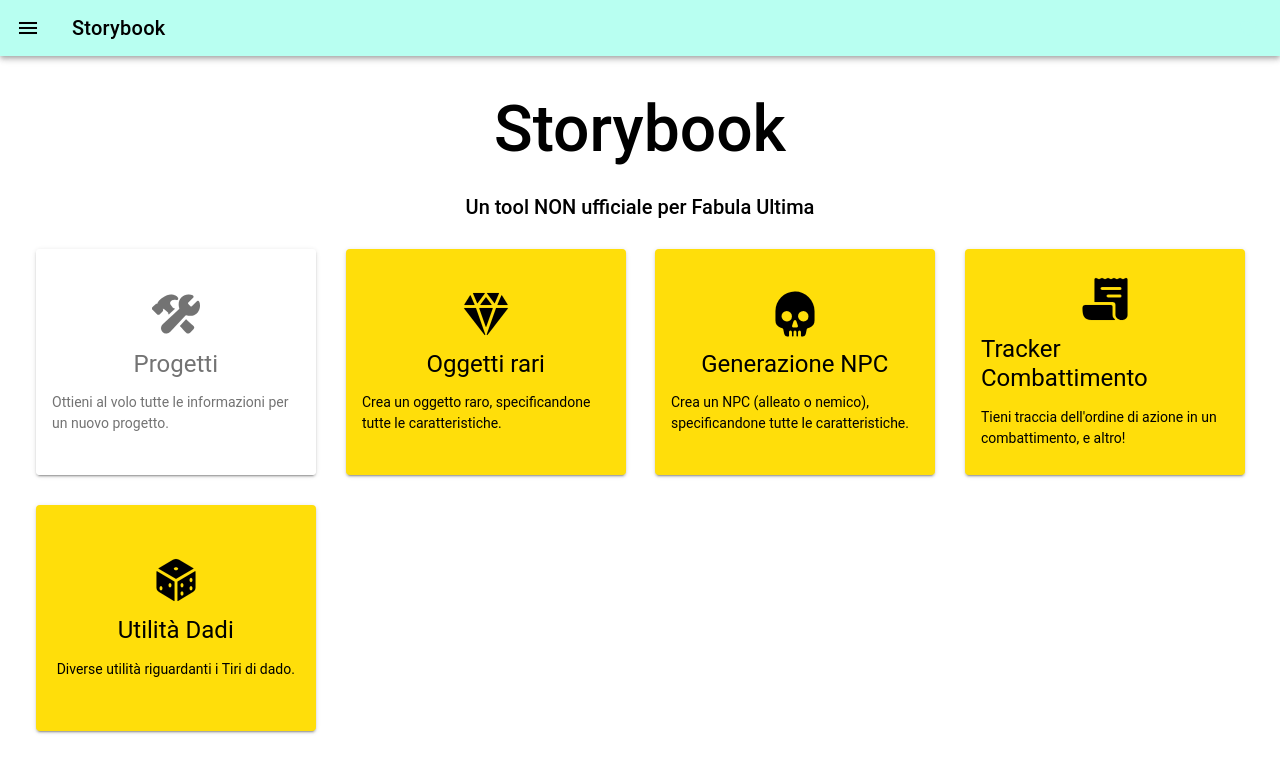
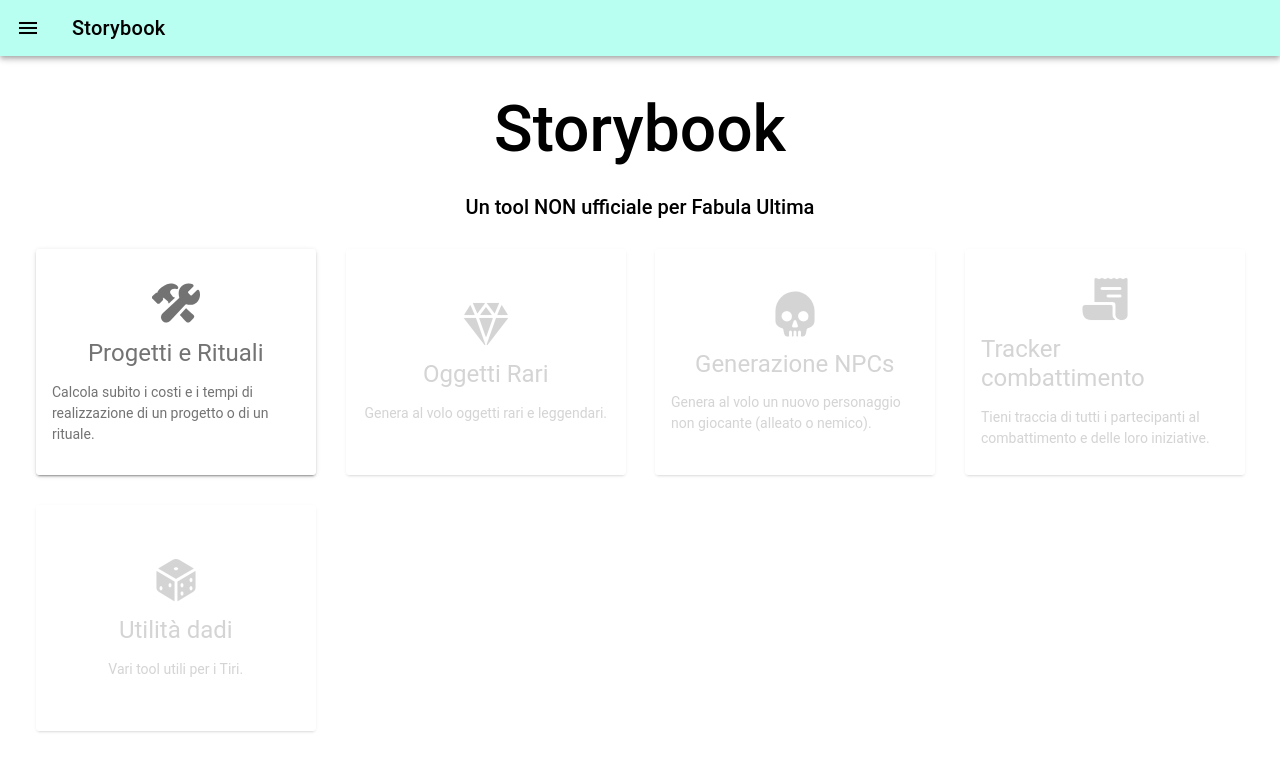
Before and after one commit to Juuzen/fu-storybook, a React (Vite) app: page /home in a window 1280 px wide. Shown: the top 772 px of the page. Built offline with nearby package versions, Linux system fonts and the light colour scheme.

Commit message:
Added favicon, route fixes

```diff
--- a/src/layout/content/Content.tsx
+++ b/src/layout/content/Content.tsx
@@ -1,12 +1,12 @@
 import { Redirect, Route } from 'react-router-dom'
-import { footerRoutes, sidebarRoutes } from '../../routes/routes'
+import { footerRoutes, homeRoute, sidebarRoutes } from '../../routes/routes'
 import { IonContent } from '@ionic/react'
 import scss from './Content.module.scss'
 
 const Content = () => {
   return (
     <IonContent className={`${scss.appContent} ion-padding`}>
-      {[...sidebarRoutes, ...footerRoutes].map((route, index) => (
+      {[homeRoute, ...sidebarRoutes, ...footerRoutes].map((route, index) => (
         <Route key={'route-' + index} path={route.url} exact component={route.component} />
       ))}
       <Route>
--- a/src/layout/sidebar/Sidebar.tsx
+++ b/src/layout/sidebar/Sidebar.tsx
@@ -13,7 +13,7 @@
   IonTitle,
   IonToolbar,
 } from '@ionic/react'
-import { footerRoutes, sidebarRoutes } from '../../routes/routes'
+import { footerRoutes, homeRoute, sidebarRoutes } from '../../routes/routes'
 import { close } from 'ionicons/icons'
 
 const Sidebar = () => {
@@ -33,9 +33,9 @@
 
       <IonContent>
         <IonList className='ion-no-padding' lines='none'>
-          {sidebarRoutes.map((route, index) => (
+          {[homeRoute, ...sidebarRoutes].map((route, index) => (
             <IonMenuToggle key={'route-' + index} autoHide={false}>
-              <IonItem button routerLink={route.url}>
+              <IonItem button routerLink={route.url} disabled={route.disabled}>
                 <IonIcon slot='start' icon={route.icon} />
                 <IonLabel>{route.title}</IonLabel>
               </IonItem>
--- a/src/models/IRoute.model.ts
+++ b/src/models/IRoute.model.ts
@@ -2,5 +2,7 @@
   url: string
   icon: string
   title: string
+  subtitle: string
+  disabled?: boolean
   component: () => JSX.Element
 }
--- a/src/pages/Home/HomePage.tsx
+++ b/src/pages/Home/HomePage.tsx
@@ -1,16 +1,6 @@
-import {
-  IonBreadcrumbs,
-  IonBreadcrumb,
-  IonGrid,
-  IonRow,
-  IonCol,
-  IonCard,
-  IonCardContent,
-  IonContent,
-  IonIcon,
-} from '@ionic/react'
+import { IonGrid, IonRow, IonCol, IonCard, IonCardContent, IonContent, IonIcon } from '@ionic/react'
 import scss from './HomePage.module.scss'
-import { construct, diamond, dice, receipt, skull } from 'ionicons/icons'
+import { sidebarRoutes } from '../../routes/routes'
 
 const HomePage = () => {
   return (
@@ -22,63 +12,26 @@
 
       <IonGrid>
         <IonRow>
-          <IonCol size='12' sizeSm='6' sizeMd='4' sizeLg='4' sizeXl='3'>
-            <IonCard routerLink='/projects'>
+          {sidebarRoutes.map((route, index) => (
+            <IonCol
+              key={'home-card-route-' + index}
+              size='12'
+              sizeSm='6'
+              sizeMd='4'
+              sizeLg='4'
+              sizeXl='3'
+            >
+              <IonCard routerLink={route.url} disabled={route.disabled}>
                 <IonCardContent>
                   <div className={scss.cardContent}>
-                  <IonIcon icon={construct} />
-                  <h1>Progetti</h1>
-                  <span>Ottieni al volo tutte le informazioni per un nuovo progetto.</span>
+                    <IonIcon icon={route.icon} />
+                    <h1>{route.title}</h1>
+                    <span>{route.subtitle}</span>
                   </div>
                 </IonCardContent>
               </IonCard>
             </IonCol>
-          <IonCol size='12' sizeSm='6' sizeMd='4' sizeLg='4' sizeXl='3'>
-            <IonCard color='warning'>
-              <IonCardContent>
-                <div className={scss.cardContent}>
-                  <IonIcon icon={diamond} />
-                  <h1>Oggetti rari</h1>
-                  <span>Crea un oggetto raro, specificandone tutte le caratteristiche.</span>
-                </div>
-              </IonCardContent>
-            </IonCard>
-          </IonCol>
-          <IonCol size='12' sizeSm='6' sizeMd='4' sizeLg='4' sizeXl='3'>
-            <IonCard color='warning'>
-              <IonCardContent>
-                <div className={scss.cardContent}>
-                  <IonIcon icon={skull} />
-                  <h1>Generazione NPC</h1>
-                  <span>
-                    Crea un NPC (alleato o nemico), specificandone tutte le caratteristiche.
-                  </span>
-                </div>
-              </IonCardContent>
-            </IonCard>
-          </IonCol>
-          <IonCol size='12' sizeSm='6' sizeMd='4' sizeLg='4' sizeXl='3'>
-            <IonCard color='warning'>
-              <IonCardContent>
-                <div className={scss.cardContent}>
-                  <IonIcon icon={receipt} />
-                  <h1>Tracker Combattimento</h1>
-                  <span>Tieni traccia dell'ordine di azione in un combattimento, e altro!</span>
-                </div>
-              </IonCardContent>
-            </IonCard>
-          </IonCol>
-          <IonCol size='12' sizeSm='6' sizeMd='4' sizeLg='4' sizeXl='3'>
-            <IonCard color='warning'>
-              <IonCardContent>
-                <div className={scss.cardContent}>
-                  <IonIcon icon={dice} />
-                  <h1>Utilità Dadi</h1>
-                  <span>Diverse utilità riguardanti i Tiri di dado.</span>
-                </div>
-              </IonCardContent>
-            </IonCard>
-          </IonCol>
+          ))}
         </IonRow>
       </IonGrid>
     </IonContent>
--- a/src/pages/Projects/ProjectsPage.tsx
+++ b/src/pages/Projects/ProjectsPage.tsx
@@ -6,10 +6,10 @@
       <IonBreadcrumbs>
         <IonBreadcrumb routerLink='home'>Homepage</IonBreadcrumb>
         <IonBreadcrumb routerLink='projects' active>
-          Progetti
+          Progetti e Rituali
         </IonBreadcrumb>
       </IonBreadcrumbs>
-      <h1>Projects</h1>
+      <h1>Progetti e Rituali</h1>
     </div>
   )
 }
--- a/src/routes/routes.tsx
+++ b/src/routes/routes.tsx
@@ -8,48 +8,60 @@
 import NPCPage from '../pages/NPC/NPCPage'
 import DiceUtilsPage from '../pages/DiceUtils/DiceUtilsPage'
 
+export const homeRoute: IRoute = {
+  title: 'Home', //TODO: aggiungere localizzazione
+  subtitle: '', //TODO: aggiungere localizzazione
+  url: '/home',
+  icon: home,
+  component: HomePage,
+}
+
 export const sidebarRoutes: IRoute[] = [
   {
-    title: 'Home',
-    url: '/home',
-    icon: home,
-    component: HomePage,
-  },
-  {
-    title: 'Progetti',
+    title: 'Progetti e Rituali', //TODO: aggiungere localizzazione
+    subtitle: 'Calcola subito i costi e i tempi di realizzazione di un progetto o di un rituale.', //TODO: aggiungere localizzazione
     url: '/projects',
     icon: construct,
     component: ProjectsPage,
   },
   {
-    title: 'Oggetti Rari',
+    title: 'Oggetti Rari', //TODO: aggiungere localizzazione
+    subtitle: 'Genera al volo oggetti rari e leggendari.', //TODO: aggiungere localizzazione
     url: '/items',
     icon: diamond,
     component: RareItemsPage,
+    disabled: true,
   },
   {
-    title: 'Generazione NPCs',
+    title: 'Generazione NPCs', //TODO: aggiungere localizzazione
+    subtitle: 'Genera al volo un nuovo personaggio non giocante (alleato o nemico).', //TODO: aggiungere localizzazione
     url: '/npcs',
     icon: skull,
     component: NPCPage,
+    disabled: true,
   },
   {
-    title: 'Tracker combattimento',
+    title: 'Tracker combattimento', //TODO: aggiungere localizzazione
+    subtitle: 'Tieni traccia di tutti i partecipanti al combattimento e delle loro iniziative.', //TODO: aggiungere localizzazione
     url: '/battle-tracker',
     icon: receipt,
     component: BattleTrackerPage,
+    disabled: true,
   },
   {
-    title: 'Utilità dadi',
+    title: 'Utilità dadi', //TODO: aggiungere localizzazione
+    subtitle: 'Vari tool utili per i Tiri.', //TODO: aggiungere localizzazione
     url: '/dice-utils',
     icon: dice,
     component: DiceUtilsPage,
+    disabled: true,
   },
 ]
 
 export const footerRoutes: IRoute[] = [
   {
-    title: 'About',
+    title: 'About', //TODO: aggiungere localizzazione
+    subtitle: 'Informazioni su questo progetto.', //TODO: aggiungere localizzazione
     url: '/about',
     icon: informationCircle,
     component: AboutPage,
```
Also changed, not shown: public/favicon.png. Lines whose indentation alone changed are shown as unchanged.
